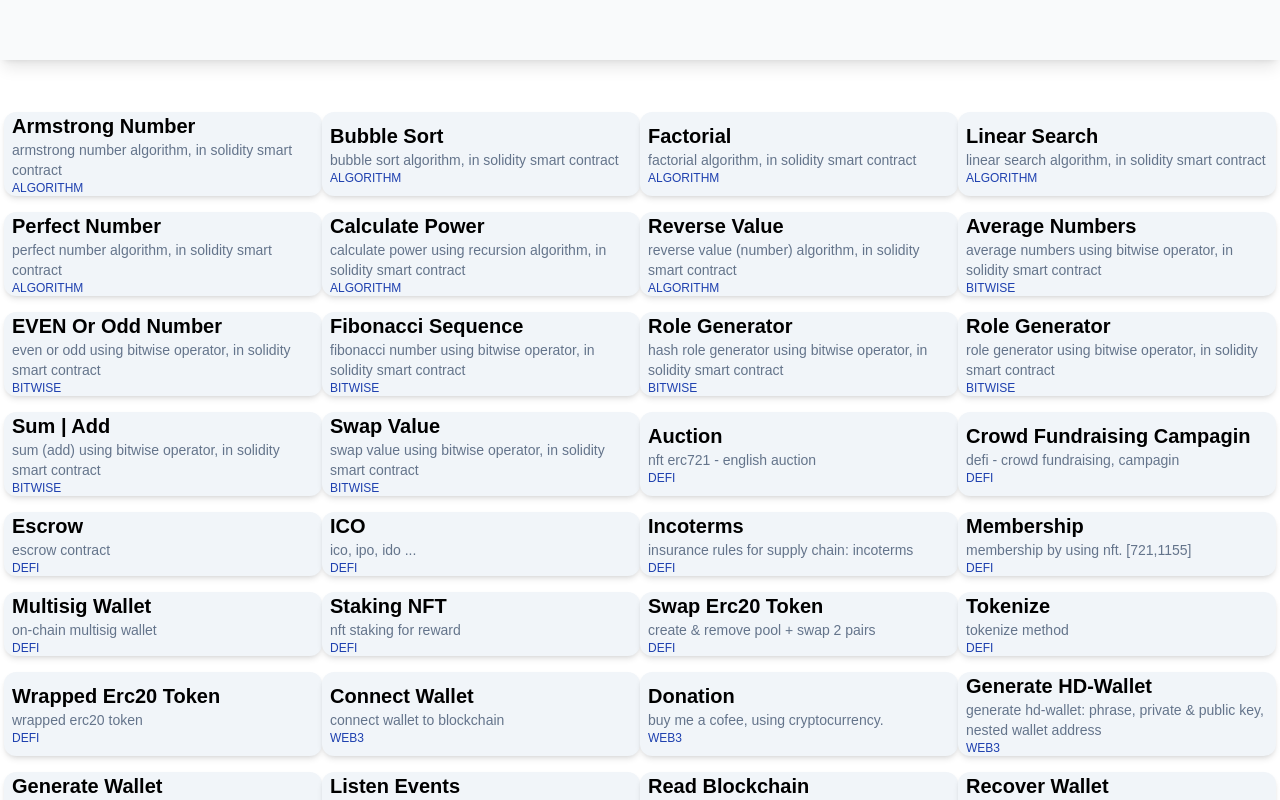
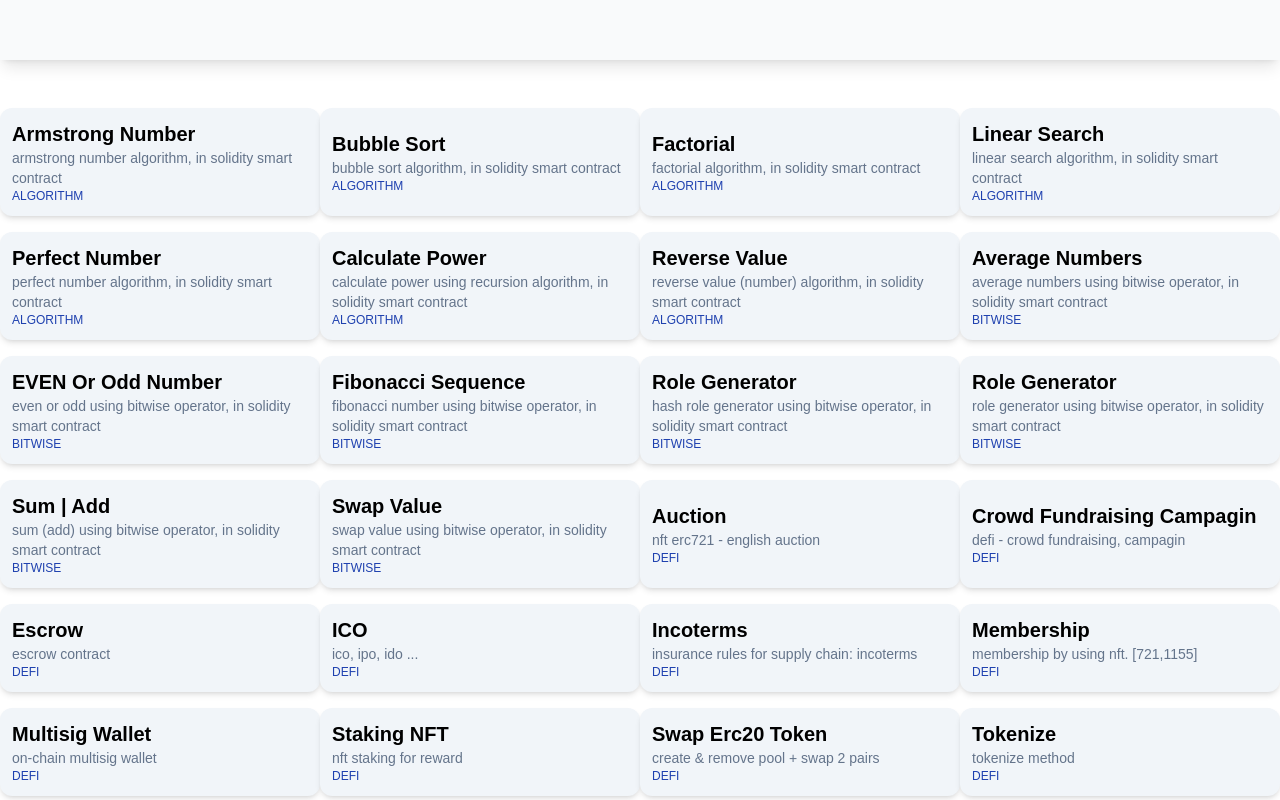
Before and after one commit to mosi-arch/blog, a Next.js app: page / in a window 1280 px wide. Shown: the top 800 px of the page. Built offline with nearby package versions, Linux system fonts and the light colour scheme.

Commit message:
Update index.js

```diff
--- a/pages/index.js
+++ b/pages/index.js
@@ -26,16 +26,16 @@ export async function getStaticProps() {
 
 export default function Home({ posts }) {
   return (
-    <div className='grid grid-cols-1 md:grid-cols-3 lg:grid-cols-4 px-2 py-4 md:p-1'>
+    <div className='grid grid-cols-1 md:grid-cols-3 lg:grid-cols-4 p-4 md:p-0'>
       {posts.map(({ slug, frontmatter }) => (
           <div
             key={slug}
-            className='max-w-sm mx-auto bg-slate-100 hover:bg-slate-200 rounded-xl shadow-md flex items-center space-x-4 divide-y divide-slate-600 divide-solid mb-4 w-full shadow-2xl'
+            className='p-1 max-w-sm mx-auto bg-slate-100 hover:bg-slate-200 rounded-xl shadow-md flex items-center space-x-4 divide-y divide-slate-600 divide-solid mb-4 w-full shadow-2xl'
           >
               <Head>
                 <title>Sol Blog</title>
               </Head>
-              <div className='mx-2'>
+              <div className='mx-2 my-2'>
                 <Link href={`/post/${slug}`}>
                   <a>
                     <h1 className='text-xl font-semibold capitalize text-black hover:text-blue-900'>{frontmatter.title}</h1>
```
